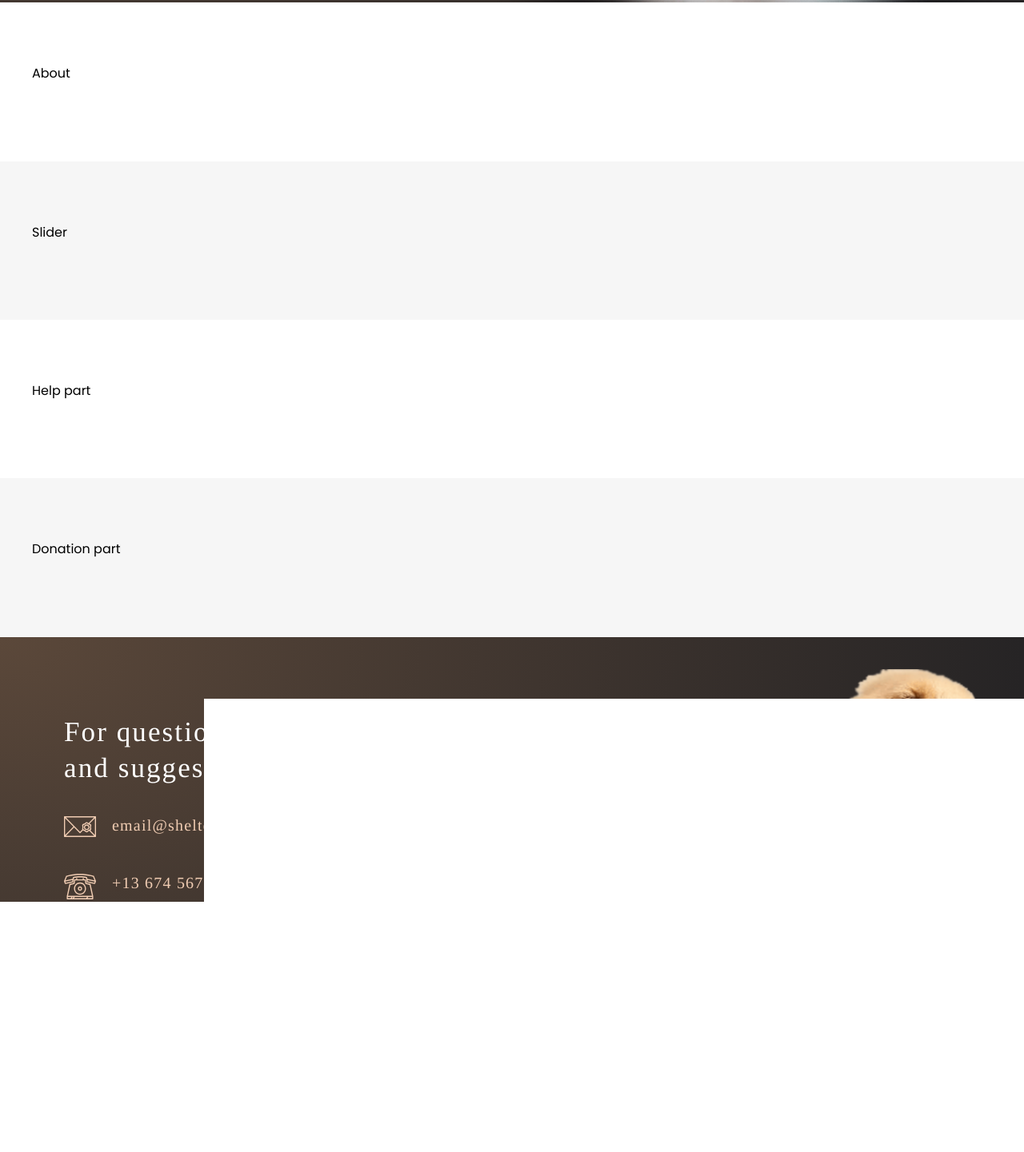
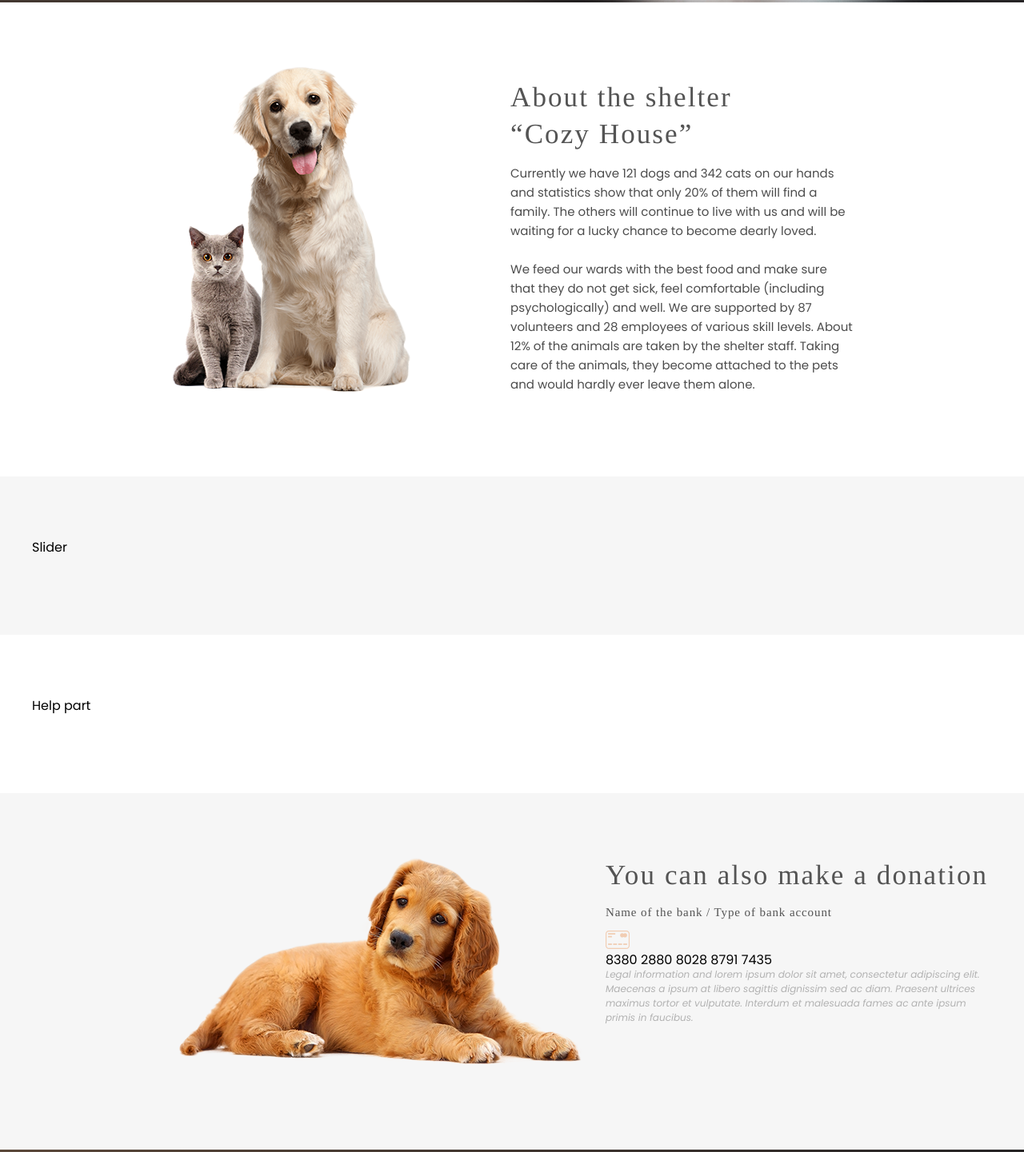
Before and after one commit to LizaAgey/shelter-rs, a plain HTML site: page pages/main/index.html in a window 1280 px wide. Shown: the part 905-2346 px from the top of the page at 80% size. Before the commit the page ends 2090 px from the top, so only its background shows below. Drawn offline with Linux system fonts and the light colour scheme.

Commit message:
feat: section About is implemented

```diff
--- a/pages/main/index.html
+++ b/pages/main/index.html
@@ -61,7 +61,13 @@
     <!-- About-->
     <section class="wrapper-outer section-about">
         <div class="wrapper-inner">
-            About
+            <div class="left-img">
+                <img src="/assets/images/about-pets.png" alt="About pets">
+            </div>
+            <div class="right-description">
+                <div class="right-title">About the shelter <br>“Cozy House”</div>
+                <p class="right-paragraph">Currently we have 121 dogs and 342 cats on our hands and statistics show that only 20% of them will find a family. The others will continue to live with us and will be waiting for a lucky chance to become dearly loved.<br><br>We feed our wards with the best food and make sure that they do not get sick, feel comfortable (including psychologically) and well. We are supported by 87 volunteers and 28 employees of various skill levels. About 12% of the animals are taken by the shelter staff. Taking care of the animals, they become attached to the pets and would hardly ever leave them alone.</p>
+            </div>
         </div>
     </section>
     <!-- / About-->
@@ -85,7 +91,22 @@
     <!-- Donation -->
     <section class="wrapper-outer section-donation">
         <div class="wrapper-inner">
-            Donation part
+            <div class="left-img">
+                <img src="/assets/images/donation-dog.png" alt="Donation dog">
+            </div>
+            <div class="right-description">
+                <div class="right-title">You can also make a donation</div>
+                <p class="right-subtitle">Name of the bank / Type of bank account</p>
+                <div class="credit-card-wrapper">
+                    <a href="#" class="donation-icon">
+                        <svg width="30" height="23" viewBox="0 0 30 23" fill="none" xmlns="http://www.w3.org/2000/svg">
+                            <path d="M25.9815 23H4.01915C1.80285 23 0 21.2046 0 19.0001V3.9999C0 1.79421 1.80285 0 4.01915 0H25.9808C28.196 0 30 1.79421 30 3.9999V19.0001C30.0006 21.2052 28.1972 23 25.9815 23ZM4.01915 1.14285C2.43563 1.14285 1.14836 2.42396 1.14836 3.9999V19.0001C1.14836 20.5755 2.43563 21.8571 4.01915 21.8571H25.9808C27.5638 21.8571 28.8516 20.5755 28.8516 19.0001V3.9999C28.8516 2.42396 27.5638 1.14285 25.9808 1.14285H4.01915ZM20.7037 3.35993C22.1363 3.35993 23.2977 4.51532 23.2977 5.94153C23.2977 7.36774 22.1368 8.52376 20.7037 8.52376C19.2706 8.52376 18.1097 7.36783 18.1097 5.94153C18.1097 4.51523 19.2712 3.35993 20.7037 3.35993ZM24.3204 3.35993C25.7529 3.35993 26.9151 4.51532 26.9151 5.94153C26.9151 7.36774 25.7536 8.52376 24.3204 8.52376C22.8873 8.52376 21.7264 7.36783 21.7264 5.94153C21.7264 4.51523 22.8879 3.35993 24.3204 3.35993ZM3.0861 16.3339H7.8683V18.0481H3.0861V16.3339ZM9.43467 16.3339H14.2175V18.0481H9.43467V16.3339ZM15.782 16.3339H20.5659V18.0481H15.782V16.3339ZM22.1305 16.3339H26.9144V18.0481H22.1305V16.3339ZM3.0861 3.36046H12.1263V5.07474H3.0861V3.36046ZM3.0861 6.76208H7.86946V8.47637H3.0861V6.76208Z" fill="#292929"/>
+                            </svg>
+                    </a>
+                    <div class="card-number">8380 2880 8028 8791 7435</div>
+                    <div class="legal-information">Legal information and lorem ipsum dolor sit amet, consectetur adipiscing elit. Maecenas a ipsum at libero sagittis dignissim sed ac diam. Praesent ultrices maximus tortor et vulputate. Interdum et malesuada fames ac ante ipsum primis in faucibus.</div>
+                </div>
+            </div>
         </div>
     </section>
     <!-- / Donation -->
--- a/pages/main/style.scss
+++ b/pages/main/style.scss
@@ -192,6 +192,16 @@ a {
     text-decoration: none;
 }
 
+.right-title {
+    @include h3;
+    color: $color-dark-l;
+    margin: 0;
+}
+
+.right-paragraph {
+    @include paragraph-l;
+    color: $color-dark-xl;
+}
 
 
 
@@ -313,7 +323,22 @@ header {
 .section-about {
     background: $color-light-xl;
 
+    .wrapper-inner {
+        display: flex;
+        justify-content: center;
+        align-items: center;
+    }
+    img {
+        margin-right: $base * 31;
+    }
+
+    .right-description {
+        width: $base * 107;
+        height: $base * 95;
+    }
 }
+
+
 
 // === 3 - SLIDER ===
 .section-slider {
@@ -330,7 +355,34 @@ header {
 // === 5 - DONATION ===
 .section-donation {
     background: $color-light-l;
+
+    .wrapper-inner {
+        display: flex;
+
+
+        img {
+            margin-left: $base * 46;
+            margin-right: $base * 7;
+        }
+    }
 }
+
+.right-subtitle {
+    @include h5;
+    color: $color-dark-l;
+}
+
+.legal-information {
+    @include poppins;
+    font-weight: $fw-regular;
+    font-style: $fs-italic;
+    font-size: 12px;
+    line-height: 18px;
+    color: $color-dark-m;
+
+}
+
+
 
 // === 6 - FOOTER ===
 .section-footer {
```
Also changed, not shown: pages/main/style.css, 1 other file.
